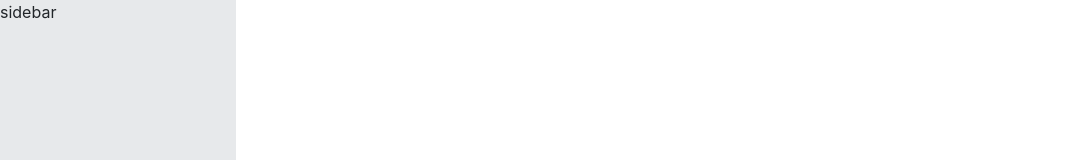
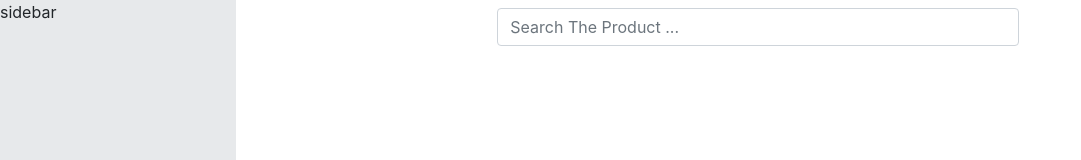
Before and after one commit to seyed-amir-mehrizi/Auto-complete-product, a React (Create React App) app: page / in a window 1280 px wide. Shown: the top 160 px of the page, without its empty margins (0-1081 px from the left). Built offline with nearby package versions, Linux system fonts and the light colour scheme; no server answers.

Commit message:
make the auto-complete component

```diff
--- a/src/App.js
+++ b/src/App.js
@@ -7,6 +7,7 @@ import { useEffect, useState } from 'react';
 import axios from 'axios';
 function App() {
 const [allData , setAllData] = useState([]);
+const [searchTitle , setSearchTitle] = useState('');
 
   useEffect(() => {
     fetchData();
@@ -18,6 +19,11 @@ const [allData , setAllData] = useState([]);
     setAllData(result);
 
   }
+
+  const handleSearchTitle = (e) =>{
+    setSearchTitle(e);
+    console.log(e);
+  }
   return (
     <div className="App h-100">
       <div className='d-flex h-100'>
@@ -26,7 +32,7 @@ const [allData , setAllData] = useState([]);
         </div>
         <div className='flex-grow-1 flex-column w-100'>
           <div className='sticky-top'>
-            <AutoComplete />
+            <AutoComplete getSearchTitle={handleSearchTitle}/>
           </div>
           <div className='flex-grow-1 p-2' style={{ msOverflowY: 'auto' }}>
             <Table />
--- a/src/components/AutoComplete/AutoComplete.js
+++ b/src/components/AutoComplete/AutoComplete.js
@@ -1,9 +1,16 @@
-import React from 'react'
+import React, { useState } from 'react'
 
-export default function AutoComplete() {
+export default function AutoComplete({getSearchTitle}) {
+
+    const handleSearchTitle = (e) =>{
+        getSearchTitle(e.target.value);
+    }
     return (
-        <div>
-
+        <div className='d-flex justify-content-center mt-2'>
+            <input type="text" className='form-control w-50'
+            placeholder='Search The Product ...'
+            onChange={handleSearchTitle}
+            />
         </div>
     )
 }
```
